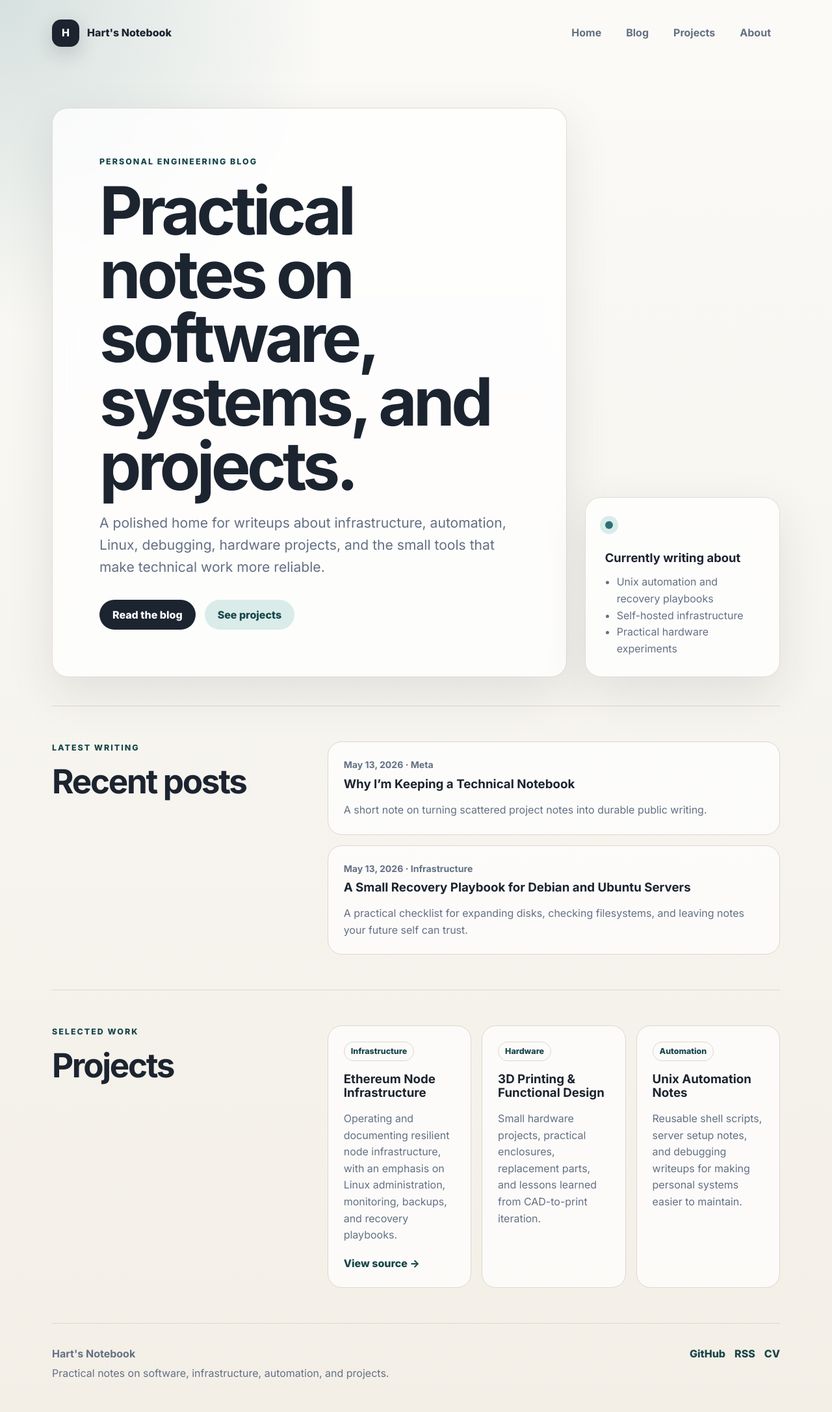
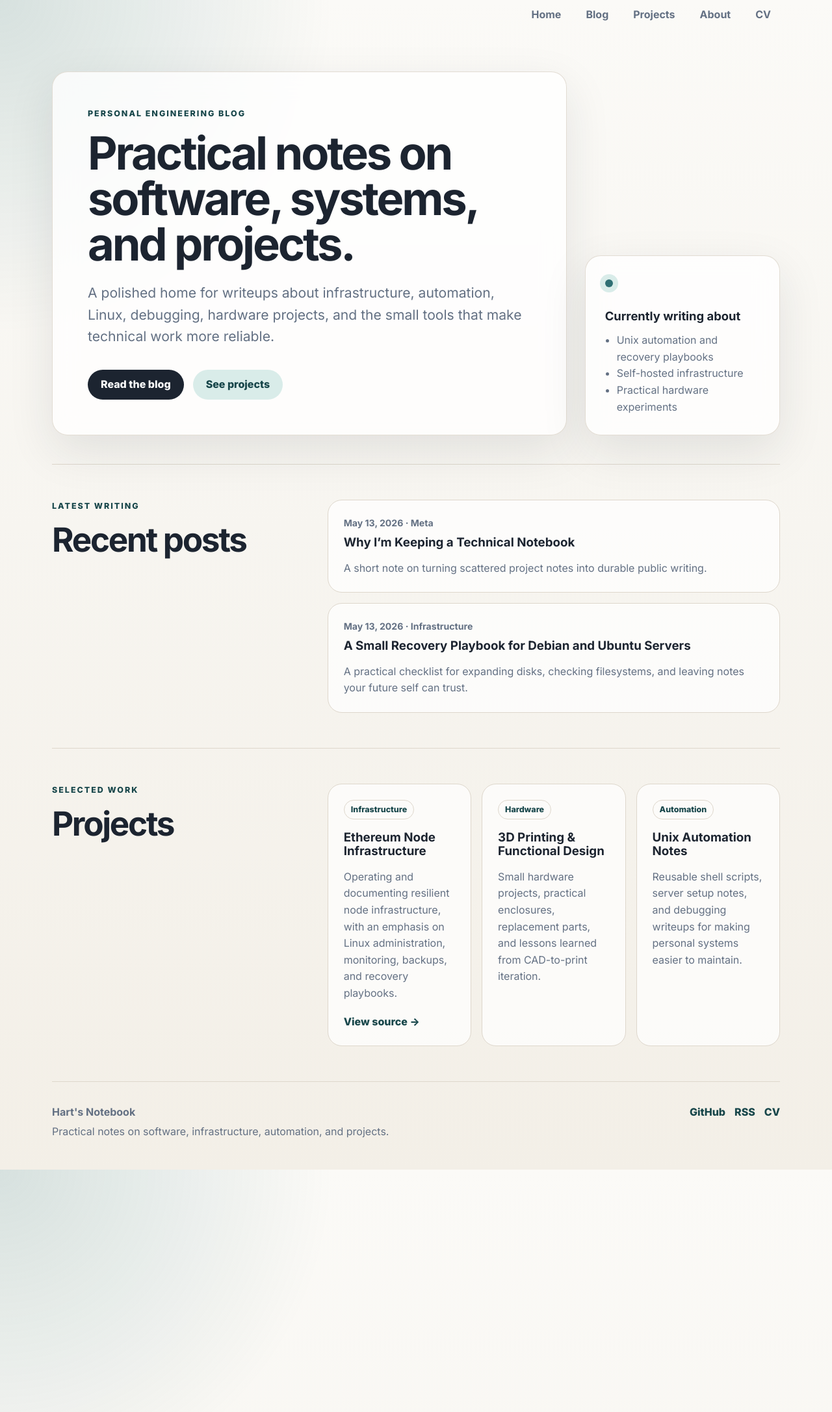
Before and after one commit to HartR/hartr.github.io, a Jekyll site: the page built from index.md, in a window 1280 px wide. Shown: the whole page at 65% size. Built offline with Jekyll 4.4.1, drawn with Linux system fonts in a browser that asks for light colours.

Commit message:
nicer looking

```diff
--- a/_includes/nav.html
+++ b/_includes/nav.html
@@ -1,12 +1,7 @@
-<header class="site-header">
-  <a class="brand" href="{{ '/' | relative_url }}" aria-label="{{ site.title }} home">
-    <span class="brand-mark">H</span>
-    <span class="brand-text">{{ site.title }}</span>
-  </a>
 <nav class="site-nav" aria-label="Primary navigation">
   <a href="{{ '/' | relative_url }}">Home</a>
   <a href="{{ '/blog/' | relative_url }}">Blog</a>
   <a href="{{ '/projects/' | relative_url }}">Projects</a>
   <a href="{{ '/about/' | relative_url }}">About</a>
+  <a href="{{ '/assets/cv.pdf' | relative_url }}">CV</a>
 </nav>
-</header>
--- a/assets/css/style.css
+++ b/assets/css/style.css
@@ -92,8 +92,16 @@ a:hover { color: var(--accent); }
   backdrop-filter: blur(18px);
 }
 
-.hero-copy { padding: clamp(32px, 6vw, 72px); }
-.hero h1, .page-header h1, .post-hero h1, .not-found h1 {
+.hero-copy { padding: clamp(28px, 5vw, 54px); }
+
+.hero h1 {
+  margin: 0;
+  letter-spacing: -0.045em;
+  line-height: 1;
+  font-size: clamp(2.6rem, 5.5vw, 4.8rem);
+}
+
+.page-header h1, .post-hero h1, .not-found h1 {
   margin: 0;
   letter-spacing: -0.055em;
   line-height: 0.96;
```
Lines whose indentation alone changed are shown as unchanged.
